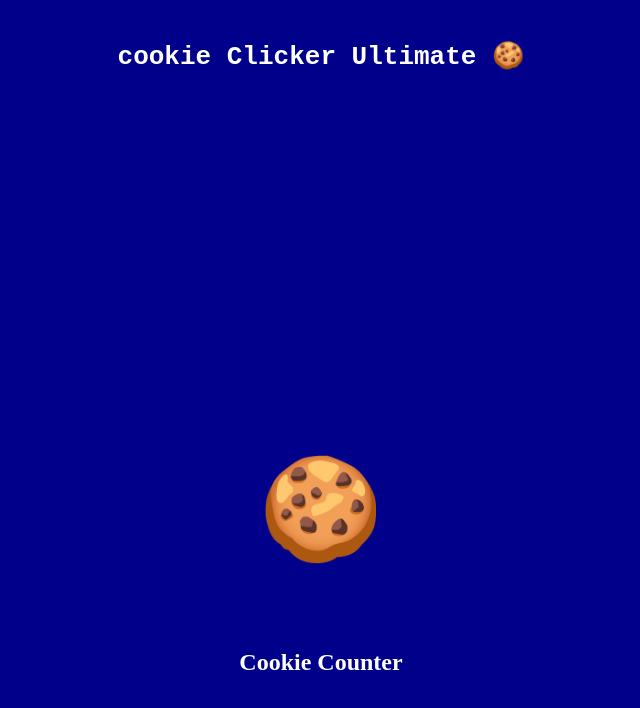
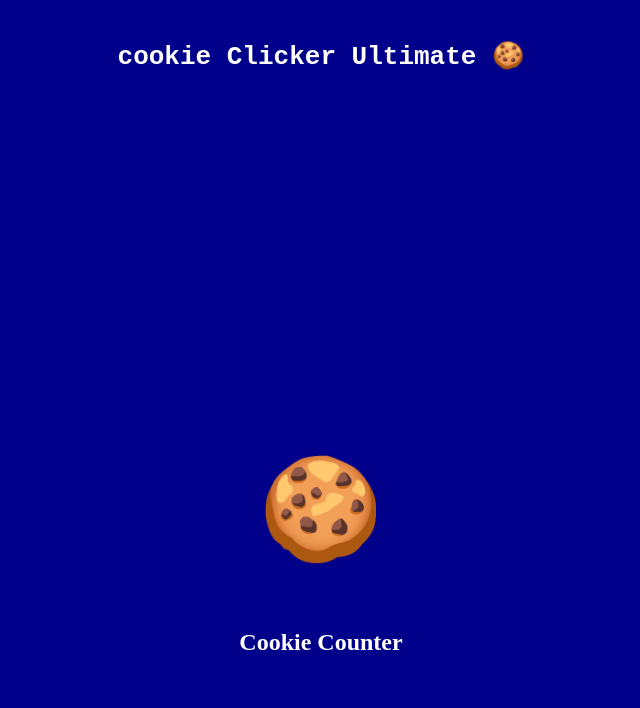
Before and after one commit to YoungStudios/Learn-Pyth, a plain HTML site: page index.html in a window 1280 px wide. Shown: the whole page, without its empty margins (319-959 px from the left). Drawn offline with Linux system fonts and the light colour scheme.

Commit message:
Update index.html

```diff
--- a/index.html
+++ b/index.html
@@ -5,7 +5,7 @@ button:active { transform:scale(0.9);}
 <body style="text-align:center;background-color: darkblue;">
   <h1 style="font-weight: 900;font-family:monospace;text-align: center;margin-top: 5vh; color: white;"><b>cookie Clicker Ultimate 🍪 </b></h1>
 <button style="margin-top: 45vh; font-size:100px;background: none; border: none;cursor: pointer;"> 🍪 </button>
-  <h2 style=" color:white; text-align: center; margin-top: 80px;">Cookie Counter</h2>
+  <h2 style=" color:white; text-align: center; margin-top: 60px;">Cookie Counter</h2>
 
 <script></script>
 
```
